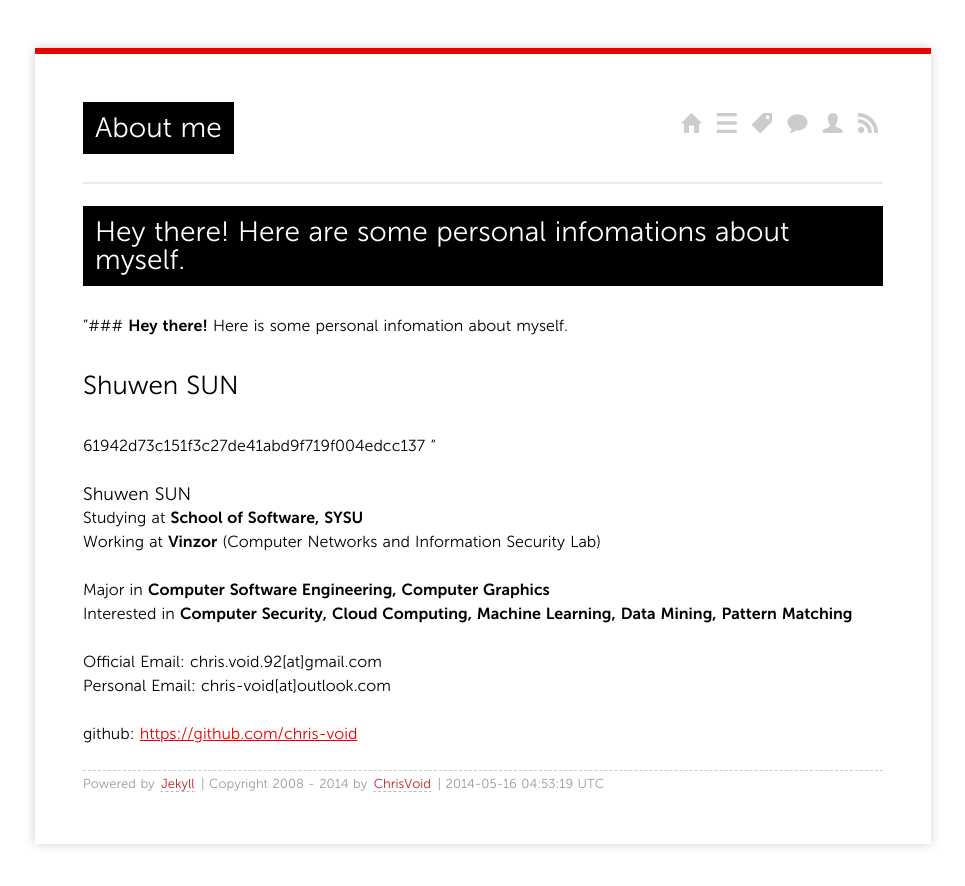
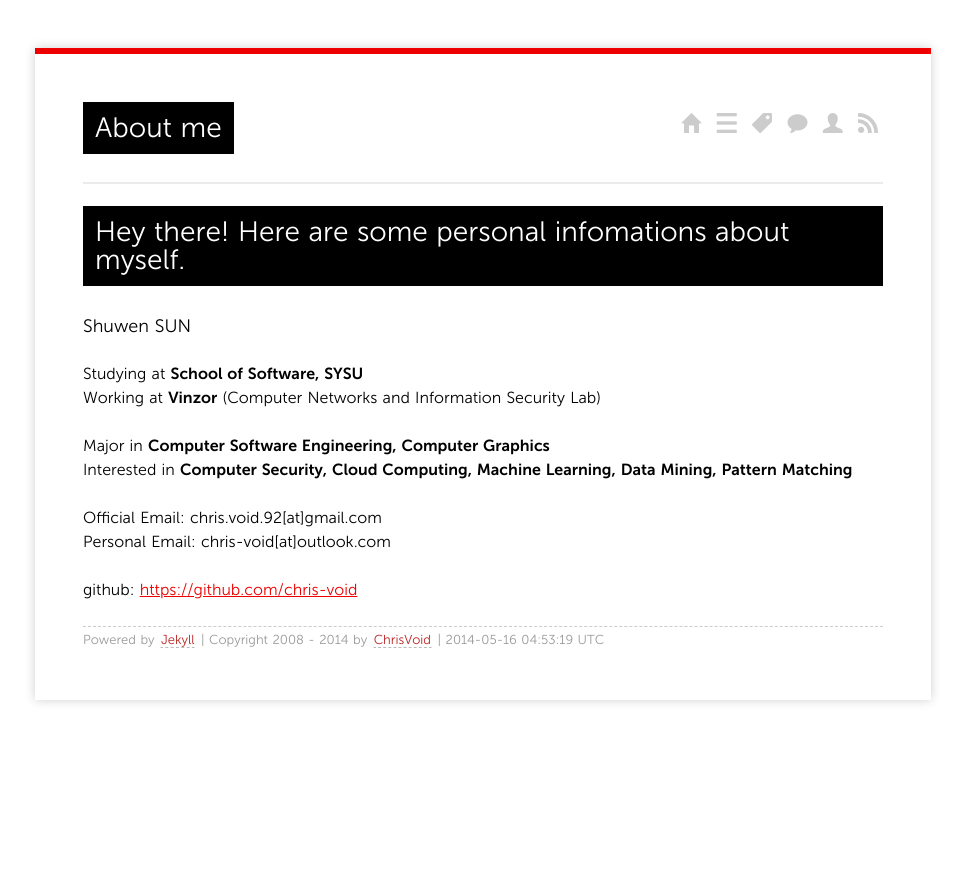
Before and after one commit to chris-void/chris-void.github.io, a Jekyll site: the page built from about/index.md, in a window 1280 px wide. Shown: the top 886 px of the page, without its empty margins (157-1122 px from the left). Built offline with Jekyll 4.4.1, drawn with Linux system fonts in a browser that asks for light colours; Markdown is read by kramdown in place of the engine named in the settings; comment, search, counter and statistics services are not loaded.

Commit message:
Update index.md

```diff
--- a/about/index.md
+++ b/about/index.md
@@ -6,11 +6,7 @@ comments: yes
 
 Hey there! Here are some personal infomations about myself.
 =======
-"### **Hey there!** Here is some personal infomation about myself.
 
-## Shuwen SUN
->>>>>>> 61942d73c151f3c27de41abd9f719f004edcc137
-"
 ### Shuwen SUN
 
 Studying at **School of Software, SYSU**
```
